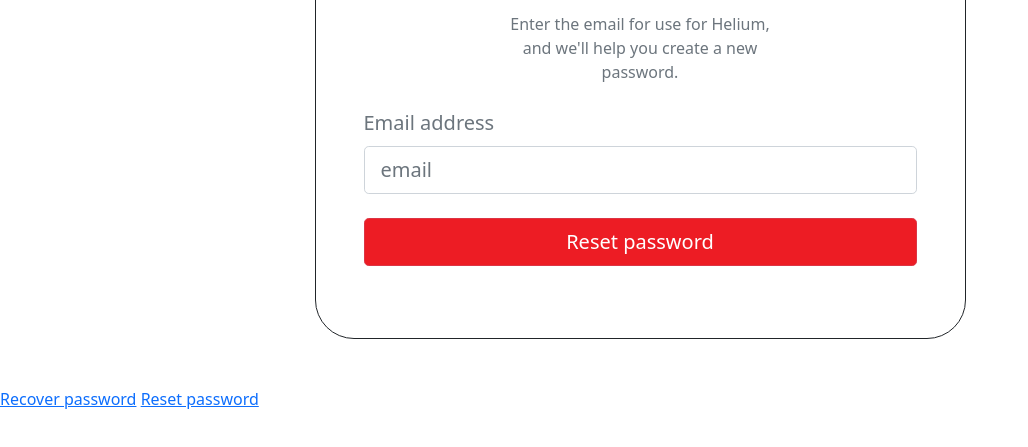
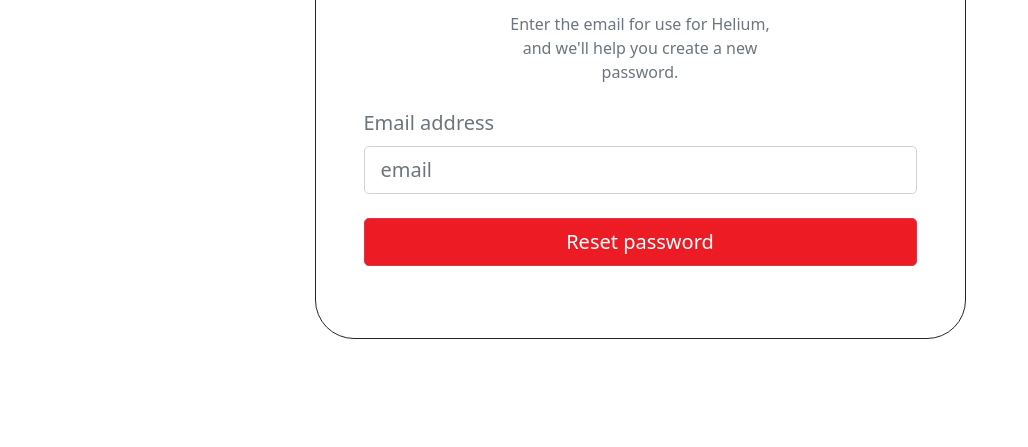
Before and after one commit to Austinet/pmmsForms, a plain HTML site: page forgotPassword.html in a window 1280 px wide. Shown: the part 241-688 px from the top of the page, without its empty margins (0-1028 px from the left). Drawn offline with Linux system fonts and the light colour scheme.

Commit message:
bg: removed unnecessary links

```diff
--- a/forgotPassword.html
+++ b/forgotPassword.html
@@ -39,8 +39,6 @@
                  </form>
             </div>
         </section>
-        <a href="./recoverPassword.html">Recover password</a>
-        <a href="./resetPassword.html">Reset password</a>
     </main>
     <script src="js/bootstrap.min.js"></script>
     <!-- <script src="https://cdn.jsdelivr.net/npm/bootstrap@5.2.0-beta1/dist/js/bootstrap.bundle.min.js" integrity="sha384-pprn3073KE6tl6bjs2QrFaJGz5/SUsLqktiwsUTF55Jfv3qYSDhgCecCxMW52nD2" crossorigin="anonymous"></script> -->
```
